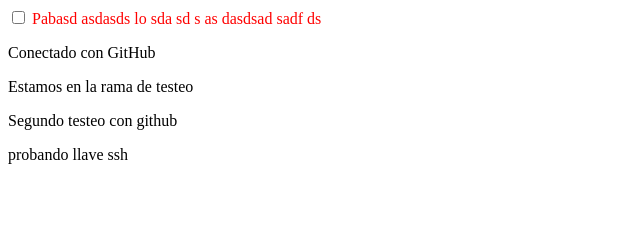
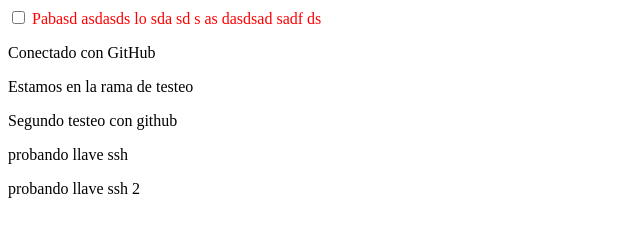
Before and after one commit to pablone/pruebas-git, a plain HTML site: page index.html in a window 1280 px wide. Shown: the whole page, without its empty margins (0-640 px from the left). Drawn offline with Linux system fonts and the light colour scheme.

Commit message:
Segunda prueba SHH

```diff
--- a/index.html
+++ b/index.html
@@ -15,5 +15,6 @@
 	<p>Estamos en la rama de testeo</p>
 	<p>Segundo testeo con github</p>
 	<p>probando llave ssh</p>
+	<p>probando llave ssh 2</p>
 </body>
 </html>
```
